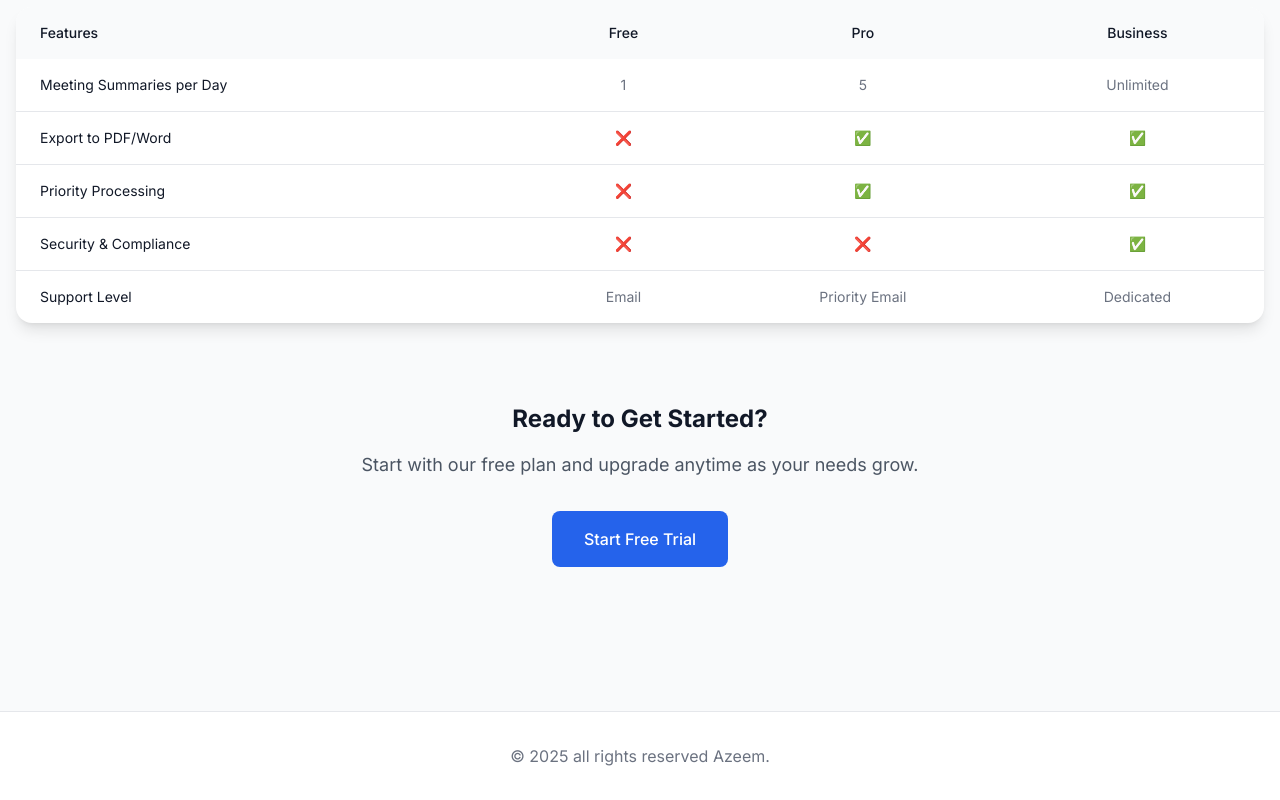
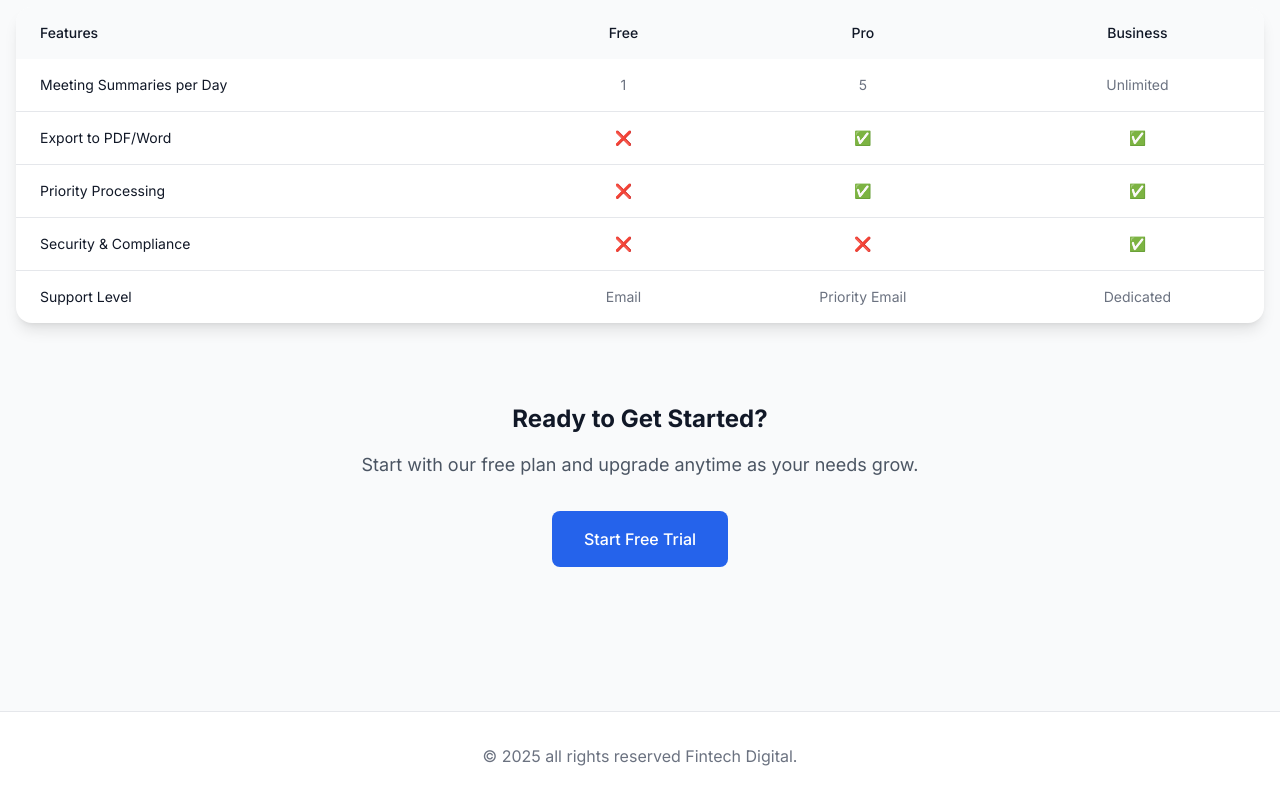
Before and after one commit to whitevolfe/ai-meeting-notes-summarize, a Next.js app: page /pricing in a window 1280 px wide. Shown: the part 1105-1905 px from the top of the page. Built offline with nearby package versions, Linux system fonts and the light colour scheme.

Commit message:
footer change

```diff
--- a/app/page.js
+++ b/app/page.js
@@ -348,7 +348,7 @@ Mike: We need to discuss the new product launch timeline..."
 
       {/* Footer */}
       <footer className="mt-16 text-center text-gray-500">
-        <p>&copy; 2025 all rights reserved Azeem.</p>
+        <p>&copy; 2025 all rights reserved Fintech Digital.</p>
       </footer>
     </div>
   )
--- a/app/pricing/page.js
+++ b/app/pricing/page.js
@@ -236,7 +236,7 @@ export default function PricingPage() {
       {/* Footer */}
       <footer className="bg-white border-t mt-20">
         <div className="container mx-auto px-4 py-8 text-center text-gray-500">
-          <p>&copy; 2025 all rights reserved Azeem.</p>
+          <p>&copy; 2025 all rights reserved Fintech Digital.</p>
         </div>
       </footer>
     </div>
```
